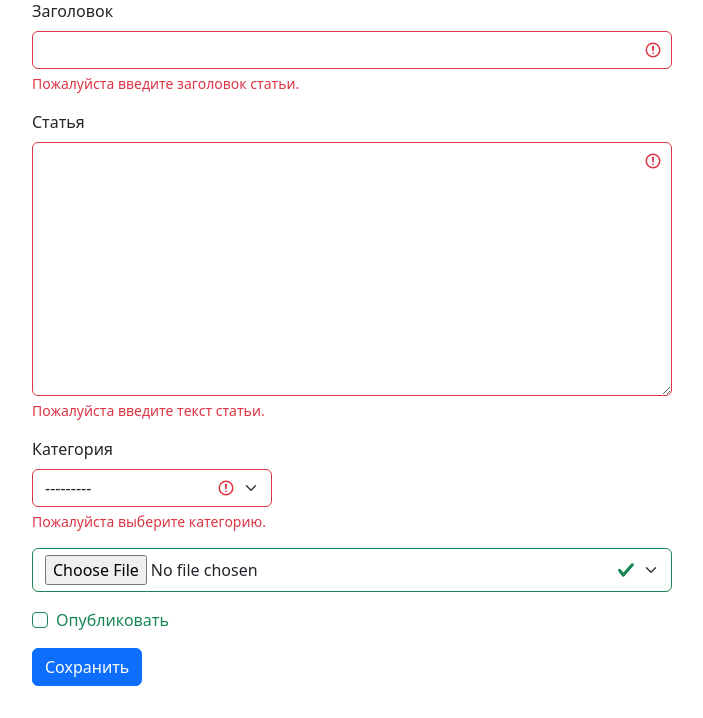
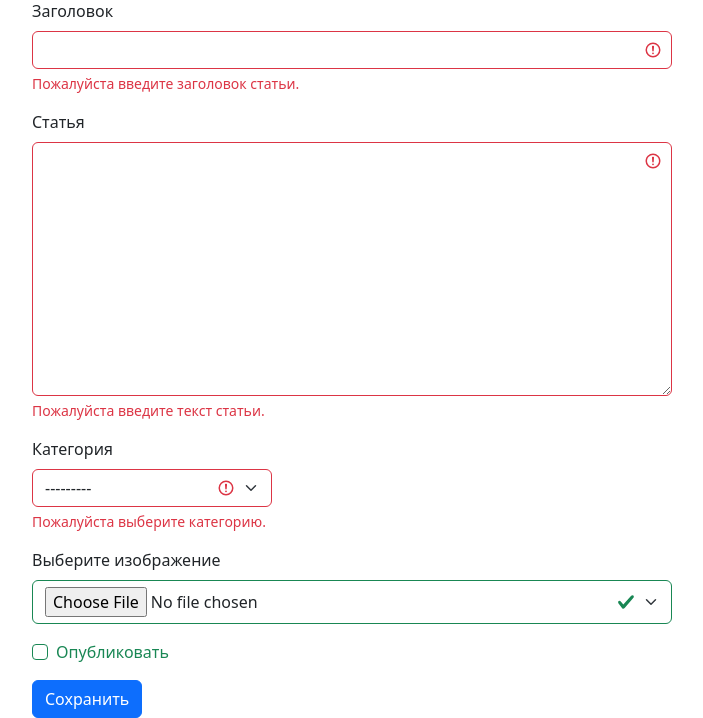
Before and after one commit to Ross8390/sport_news, a Django app: page /add_article/ in a window 1280 px wide. Shown: the part 97-815 px from the top of the page, without its empty margins (50-753 px from the left). Before the commit the page ends 783 px from the top, so only its background shows below. Run offline with Django 5.2, Linux system fonts and the light colour scheme; data that the repository does not hold is empty; some libraries are stand-ins or nearby versions.

Commit message:
change at ModelForm

```diff
--- a/sport_news/forms.py
+++ b/sport_news/forms.py
@@ -1,33 +1,46 @@
 from django import forms
+from django.forms import ModelForm, TextInput, Textarea, CheckboxInput, Select, FileInput
 
-from sport_news.models import Category
+from sport_news.models import Category, Article
 
 
-class NameModelChoiceField(forms.ModelChoiceField):
-    def label_from_instance(self, obj):
-        return "%s" % obj.title
+# class NameModelChoiceField(forms.ModelChoiceField):
+#     def label_from_instance(self, obj):
+#         return "%s" % obj.title
+#
 
+# class NewsForm(forms.Form):
+#     title = forms.CharField(
+#         label='Заголовок',
+#         widget=forms.TextInput(attrs={'class': "form-control", 'style': 'width: 40rem'})
+#         )
+#     content = forms.CharField(
+#         label='Статья',
+#         widget=forms.Textarea(attrs={'class': "form-control", 'style': 'width: 40rem'})
+#         )
+#     is_published = forms.BooleanField(
+#         label='Опубликовать',
+#         required=False,
+#         widget=forms.CheckboxInput(attrs={'class': "form-check-input"})
+#         )
+#     category = NameModelChoiceField(
+#         label='Категория',
+#         queryset=Category.objects.order_by('id'),
+#         widget=forms.Select(attrs={'select class': "form-select", 'style': 'width: 15rem'})
+#         )
+#     image = forms.ImageField(
+#         required=False,
+#         widget=forms.FileInput(attrs={'select class': "form-select", 'style': 'width: 40rem'})
+#         )
 
-class NewsForm(forms.Form):
-    title = forms.CharField(
-        label='Заголовок',
-        widget=forms.TextInput(attrs={'class': "form-control", 'style': 'width: 40rem'})
-        )
-    content = forms.CharField(
-        label='Статья',
-        widget=forms.Textarea(attrs={'class': "form-control", 'style': 'width: 40rem'})
-        )
-    is_published = forms.BooleanField(
-        label='Опубликовать',
-        required=False,
-        widget=forms.CheckboxInput(attrs={'class': "form-check-input"})
-        )
-    category = NameModelChoiceField(
-        label='Категория',
-        queryset=Category.objects.order_by('id'),
-        widget=forms.Select(attrs={'select class': "form-select", 'style': 'width: 15rem'})
-        )
-    image = forms.ImageField(
-        required=False,
-        widget=forms.FileInput(attrs={'select class': "form-select", 'style': 'width: 40rem'})
-        )
+class NewsForm(ModelForm):
+    class Meta:
+        model = Article
+        fields = ['title', 'content', 'is_published', 'category', 'image']
+        widgets = {
+            'title': TextInput(attrs={'class': "form-control", 'style': 'width: 40rem'}),
+            'content': Textarea(attrs={'class': "form-control", 'style': 'width: 40rem'}),
+            'is_published': CheckboxInput(attrs={'class': "form-check-input"}),
+            'category': Select(attrs={'select class': "form-select", 'style': 'width: 15rem'}),
+            'image': FileInput(attrs={'select class': "form-select", 'style': 'width: 40rem'})
+        }
--- a/sport_news/templates/sport_news/add_article.html
+++ b/sport_news/templates/sport_news/add_article.html
@@ -25,6 +25,7 @@
         </div>
     </div>
     <div class="mb-3">
+        <label for="{{form.image.id_for_label}}" class="form-label">Выберите изображение</label>
         {{form.image}}
         </div>
         <div class="mb-3 form-check">
--- a/sport_news/views.py
+++ b/sport_news/views.py
@@ -53,14 +53,25 @@ def article_view(request, article_id):
     })
 
 
+# def article_add(request):
+#     if request.method == 'POST':
+#         use_form = NewsForm(request.POST, request.FILES)
+#         if use_form.is_valid():
+#             obj = Article.objects.create(
+#                 **use_form.cleaned_data
+#                 )
+#             obj.save()
+#             return redirect(obj)
+#     else:
+#         use_form = NewsForm()
+#     return render(request, 'sport_news/add_article.html', {'form': use_form})
+
+
 def article_add(request):
     if request.method == 'POST':
         use_form = NewsForm(request.POST, request.FILES)
         if use_form.is_valid():
-            obj = Article.objects.create(
-                **use_form.cleaned_data
-                )
-            obj.save()
+            obj = use_form.save()
             return redirect(obj)
     else:
         use_form = NewsForm()
```
Also changed, not shown: media/uploads/2024/04/12/aleksej-morozov-rasskazal-o-.jpg (added), media/uploads/2024/04/12/aleksej-morozov-rasskazal-o-_dNZkuGT.jpg (added), media/uploads/2024/04/12/aleksej-morozov-rasskazal-o-_jJkk8EM.jpg (added), media/uploads/2024/04/12/sinner-obygral-rune-i-vyshel-.jpg (added), media/uploads/2024/04/12/ya-tozhe-chelovek-rune-obvinil-sudyu-v-predvzyatosti-po-hodu-matcha-s-.jpg (added).
